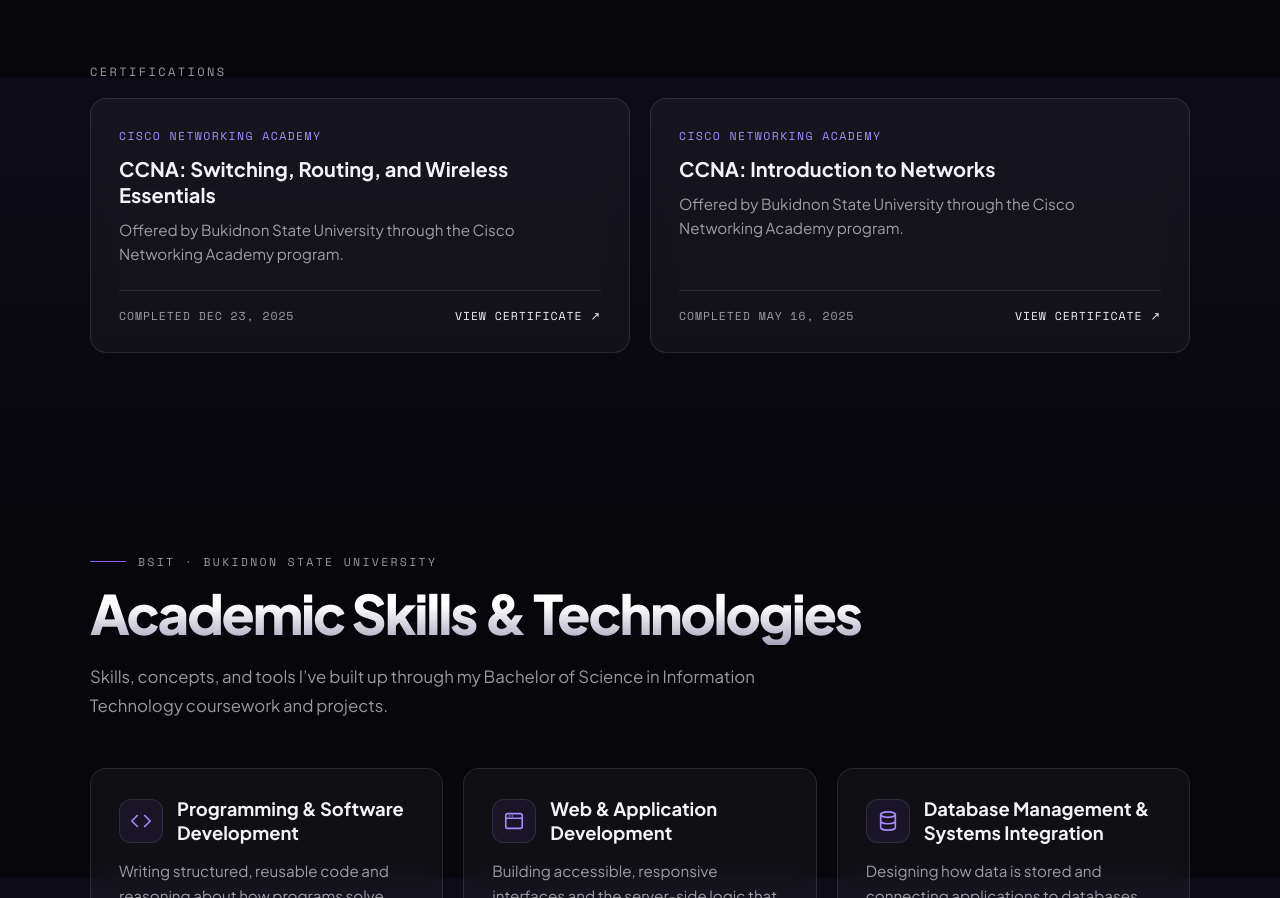
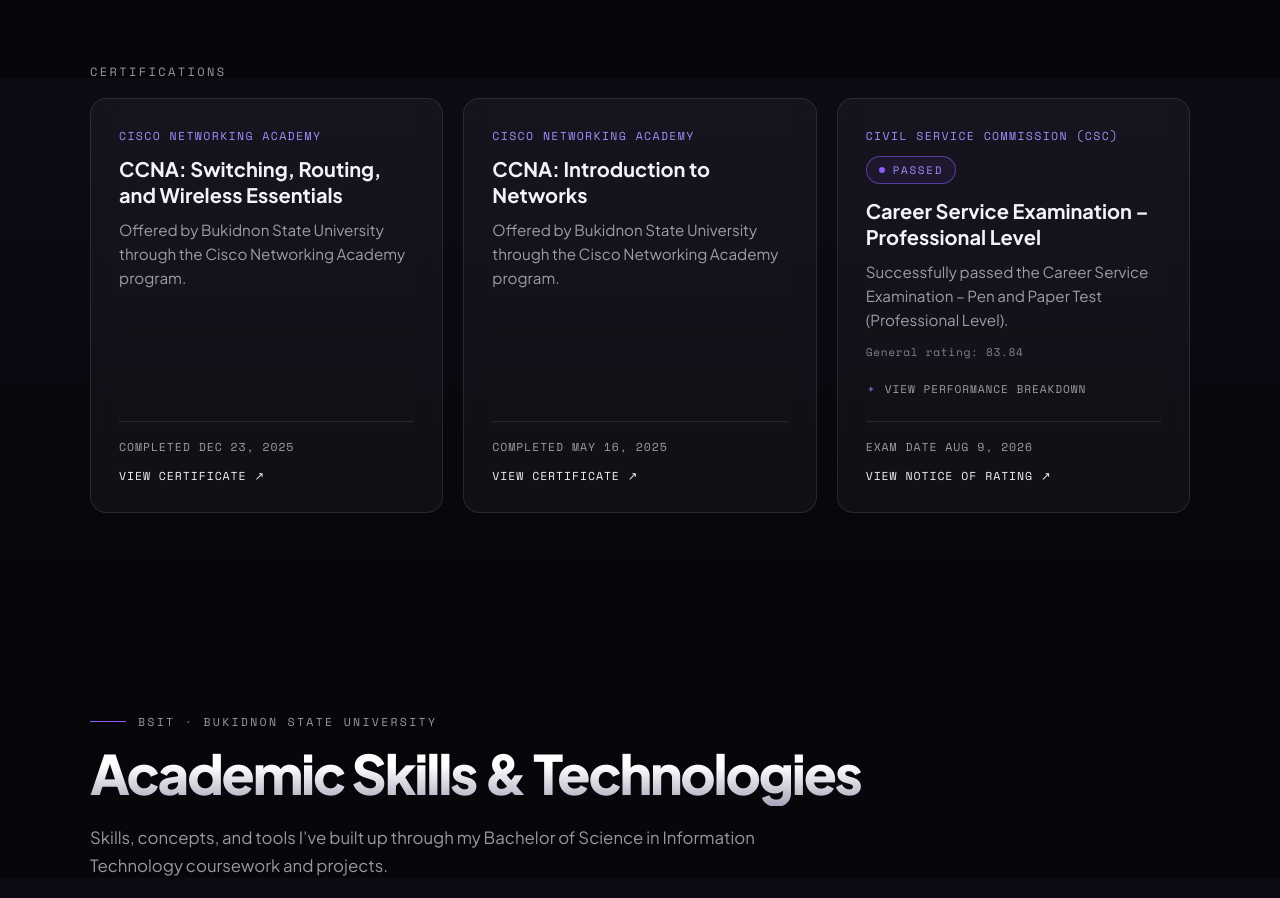
Before and after one commit to gabbtagarda2005/gabb, a plain HTML site: page about.html in a window 1280 px wide. Shown: the part 1522-2420 px from the top of the page. Drawn offline with nearby package versions, Linux system fonts and the light colour scheme.

Commit message:
Add Civil Service Examination achievement with redacted Notice of Rating
Co-Authored-By: Claude Opus 5.5 <noreply@anthropic.com>

```diff
--- a/about.css
+++ b/about.css
@@ -327,6 +327,128 @@
   color: var(--accent-text);
 }
 
+/* Exam credential card — an <article> (not a link) so it can hold the breakdown toggle */
+.status-badge {
+  align-self: flex-start;
+  display: inline-flex;
+  align-items: center;
+  gap: 8px;
+  padding: 5px 12px;
+  margin-bottom: 14px;
+  border-radius: 999px;
+  font-family: 'Space Mono', monospace;
+  font-size: 0.68rem;
+  letter-spacing: 0.16em;
+  text-transform: uppercase;
+  color: var(--accent-text);
+  background: var(--surface-hover);
+  border: 1px solid var(--border-hover);
+}
+
+.status-badge::before {
+  content: '';
+  width: 6px;
+  height: 6px;
+  border-radius: 50%;
+  background: var(--accent);
+}
+
+.cert p.exam-rating {
+  font-family: 'Space Mono', monospace;
+  font-size: 0.7rem;
+  letter-spacing: 0.06em;
+  color: var(--muted);
+  opacity: 0.8;
+  margin: -14px 0 16px;
+}
+
+.exam-breakdown {
+  margin-bottom: 24px;
+}
+
+.exam-breakdown summary {
+  display: inline-flex;
+  align-items: center;
+  gap: 8px;
+  cursor: pointer;
+  list-style: none;
+  font-family: 'Space Mono', monospace;
+  font-size: 0.7rem;
+  letter-spacing: 0.08em;
+  text-transform: uppercase;
+  color: var(--muted);
+  transition: color 0.25s ease;
+}
+
+.exam-breakdown summary::-webkit-details-marker {
+  display: none;
+}
+
+.exam-breakdown summary::before {
+  content: '+';
+  width: 1em;
+  text-align: center;
+  color: var(--accent-text);
+}
+
+.exam-breakdown[open] summary::before {
+  content: '−';
+}
+
+.exam-breakdown summary:hover,
+.exam-breakdown summary:focus-visible {
+  color: var(--text);
+}
+
+.exam-breakdown summary:focus-visible,
+.cert--exam .cert-view:focus-visible {
+  outline: 1px solid var(--accent);
+  outline-offset: 4px;
+  border-radius: 4px;
+}
+
+.exam-breakdown dl {
+  margin-top: 14px;
+  display: grid;
+  gap: 8px;
+}
+
+.exam-breakdown dl > div {
+  display: flex;
+  justify-content: space-between;
+  align-items: baseline;
+  gap: 12px;
+  padding-bottom: 8px;
+  border-bottom: 1px solid var(--border);
+  font-size: 0.88rem;
+}
+
+.exam-breakdown dt {
+  color: var(--muted);
+}
+
+.exam-breakdown dt span {
+  font-family: 'Space Mono', monospace;
+  font-size: 0.68rem;
+  opacity: 0.7;
+  margin-left: 6px;
+}
+
+.exam-breakdown dd {
+  font-family: 'Space Mono', monospace;
+  font-size: 0.8rem;
+  color: var(--text);
+}
+
+.cert--exam .cert-view {
+  text-decoration: none;
+  transition: color 0.25s ease;
+}
+
+.cert--exam .cert-view:hover {
+  color: var(--accent-text);
+}
+
 /* ========== ACADEMIC SKILLS & TECHNOLOGIES ========== */
 .skills-section {
   padding: 96px var(--gutter);
--- a/about.html
+++ b/about.html
@@ -12,7 +12,7 @@
   <link rel="preconnect" href="https://fonts.gstatic.com" crossorigin />
   <link rel="stylesheet" href="https://fonts.googleapis.com/css2?family=Plus+Jakarta+Sans:wght@400;500;700;800&family=Space+Mono&display=swap" />
   <link rel="stylesheet" href="site.css?v=2.0" />
-  <link rel="stylesheet" href="about.css?v=6.1" />
+  <link rel="stylesheet" href="about.css?v=6.2" />
   <link rel="stylesheet" href="https://cdnjs.cloudflare.com/ajax/libs/aos/2.3.4/aos.css" />
 </head>
 <body class="dark-mode">
@@ -96,6 +96,29 @@
             <span class="cert-view">View certificate ↗</span>
           </span>
         </a>
+
+        <article class="cert card cert--exam" data-aos="fade-up" data-aos-delay="200">
+          <span class="cert-issuer">Civil Service Commission (CSC)</span>
+          <span class="status-badge">Passed</span>
+          <h4>Career Service Examination – Professional Level</h4>
+          <p>Successfully passed the Career Service Examination – Pen and Paper Test (Professional Level).</p>
+          <p class="exam-rating">General rating: 83.84</p>
+
+          <details class="exam-breakdown">
+            <summary>View Performance Breakdown</summary>
+            <dl>
+              <div><dt>Verbal <span>30%</span></dt><dd>82.67</dd></div>
+              <div><dt>Analytical <span>35%</span></dt><dd>80.91</dd></div>
+              <div><dt>Numerical <span>30%</span></dt><dd>88.24</dd></div>
+              <div><dt>General Information <span>5%</span></dt><dd>85.00</dd></div>
+            </dl>
+          </details>
+
+          <span class="cert-footer">
+            <span class="cert-date">Exam date Aug 9, 2026</span>
+            <a class="cert-view" href="certificates/civil-service-examination-notice-of-rating.pdf" target="_blank" rel="noopener">View Notice of Rating ↗</a>
+          </span>
+        </article>
       </div>
     </div>
   </section>
```
Also changed, not shown: 1 other file.
